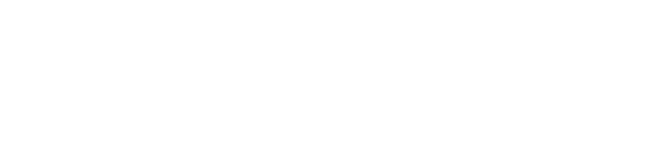
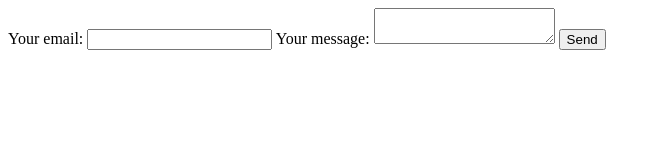
Before and after one commit to Baplaa/1620-lab13, a plain HTML site: page index.html in a window 1280 px wide. Shown: the whole page, without its empty margins (0-661 px from the left). Drawn offline with Linux system fonts and the light colour scheme.

Commit message:
add form code

```diff
--- a/index.html
+++ b/index.html
@@ -7,6 +7,16 @@
     <title>Document</title>
 </head>
 <body>
-
+    <form action="https://formspree.io/f/xjvlblvj" method="post">
+        <label>
+            Your email:
+            <input type="email" name="_replyto">
+        </label>
+        <label>
+            Your message:
+            <textarea name="message"></textarea>
+        </label>
+        <button type="submit">Send</button>
+    </form>
 </body>
 </html>
```
